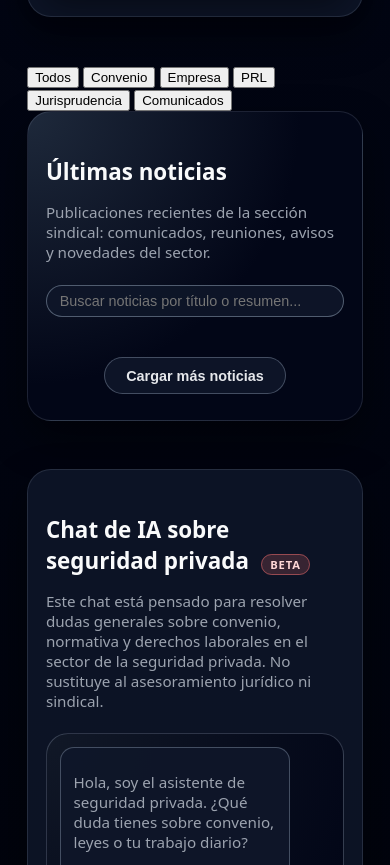
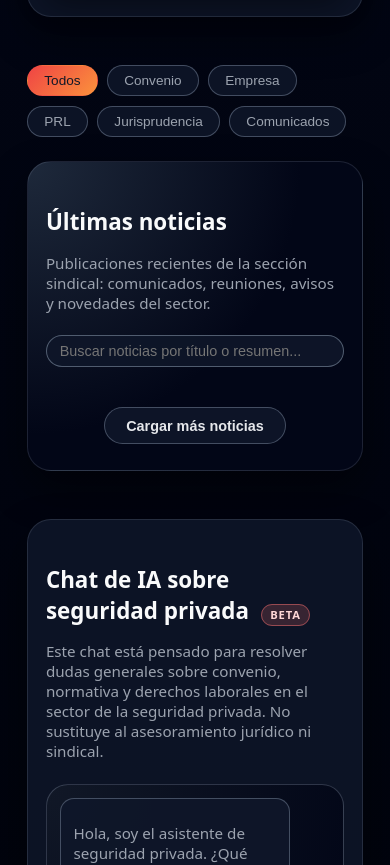
Before and after one commit to Drake-Zerep/vigccoo, a plain HTML site: page index.html in a window 390 px wide. Shown: the part 5409-6274 px from the top of the page. Drawn offline with Linux system fonts and the light colour scheme.

Commit message:
Add news filters styles to styles.css

```diff
--- a/assets/css/styles.css
+++ b/assets/css/styles.css
@@ -591,4 +591,33 @@ body {
         flex-direction: column;
         gap: 1.5rem;
     }
+.news-filters {
+    display: flex;
+    flex-wrap: wrap;
+    gap: 0.6rem;
+    margin-bottom: 1.5rem;
 }
+
+.filter-btn {
+    padding: 0.45rem 1rem;
+    border-radius: var(--radius-pill);
+    background: rgba(15, 23, 42, 0.85);
+    border: 1px solid rgba(148, 163, 184, 0.4);
+    color: var(--text-muted);
+    cursor: pointer;
+    font-size: 0.85rem;
+    transition: var(--transition-fast);
+}
+
+.filter-btn:hover {
+    background: rgba(30, 64, 175, 0.9);
+    color: #fff;
+}
+
+.filter-btn.active {
+    background: linear-gradient(135deg, var(--accent), #fb923c);
+    color: #111827;
+    border-color: transparent;
+}
+
+}
```
